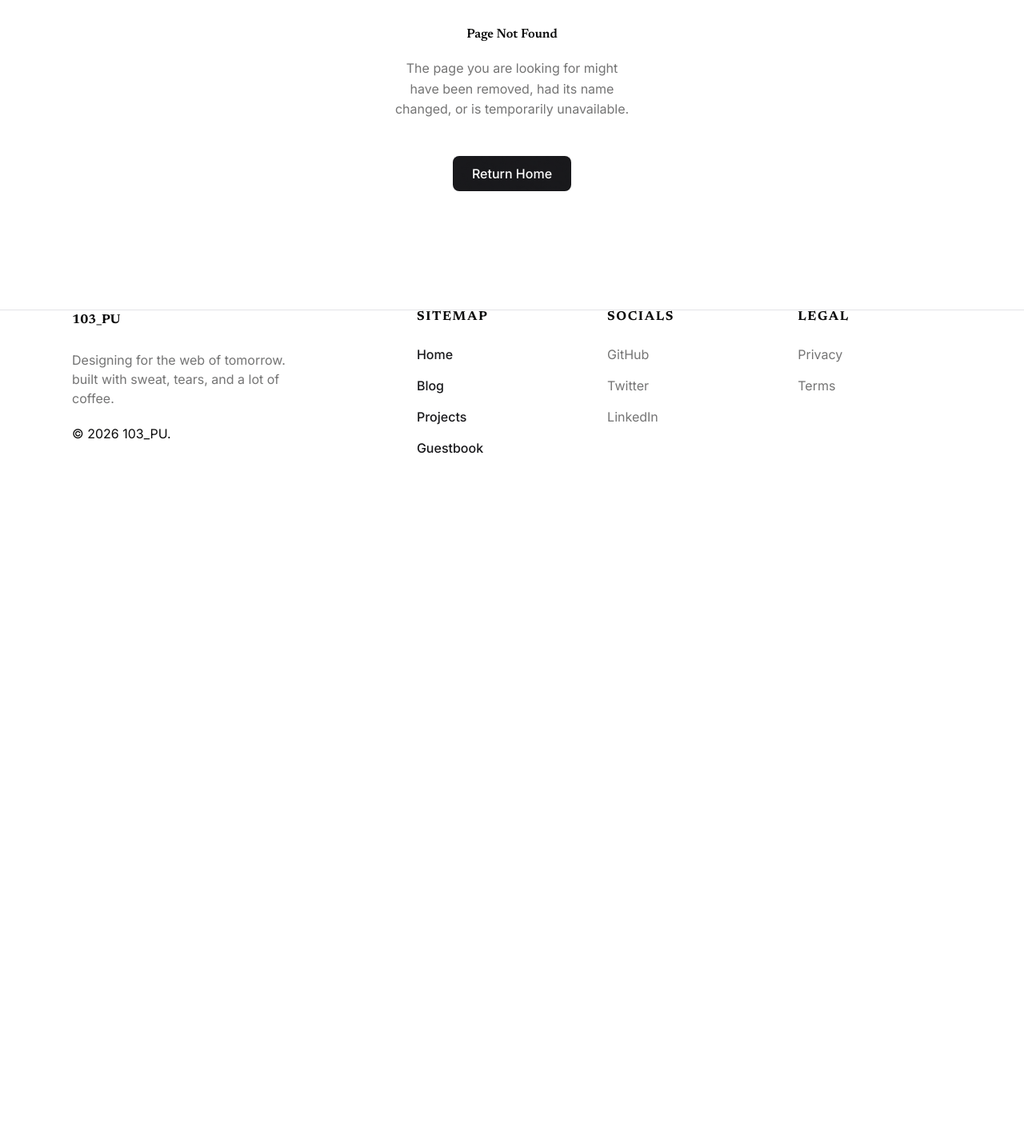
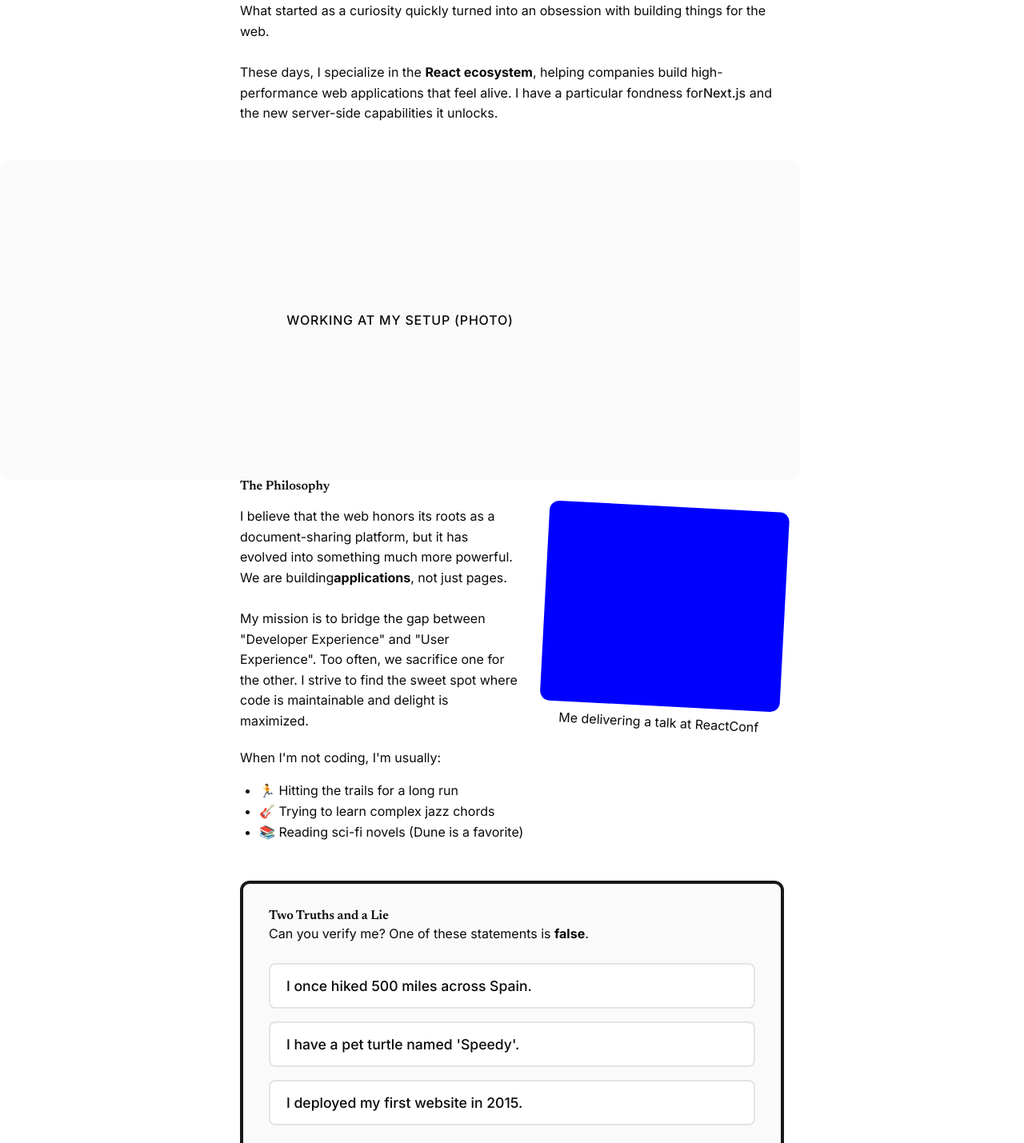
Before and after one commit to 103PU/BIO_NEW, a Next.js app: page /about in a window 1280 px wide. Before the commit this address had no page. Shown: the part 253-1682 px from the top of the page at 80% size. Before the commit the page ends 825 px from the top, so only its background shows below. Built offline with nearby package versions, Linux system fonts and the light colour scheme; no server answers.

Commit message:
Add About Page Josh Clone

```diff
--- /dev/null
+++ b/src/app/about/page.tsx
@@ -0,0 +1,128 @@
+'use client'
+
+import styled from 'styled-components'
+import Image from 'next/image'
+import { Heading, Text, Label } from '@/components/core/Typography'
+import { Spacer } from '@/components/core/Spacer'
+import { MagicLink } from '@/components/core/MagicLink'
+import { TwoTruths } from '@/features/about/components/TwoTruths'
+import { Newsletter } from '@/components/core/Newsletter'
+
+// Standard "Prose" Width
+const Container = styled.div`
+  max-width: 680px;
+  margin: 0 auto;
+  padding: 0 var(--space-md);
+`
+
+const FullBleed = styled.div`
+  width: 100%;
+  max-width: 1000px;
+  margin: var(--space-2xl) auto;
+
+  img {
+    border-radius: 12px;
+    width: 100%;
+    height: auto;
+    box-shadow: var(--shadow-lg);
+  }
+`
+
+const Floater = styled.div`
+  @media (min-width: 1100px) {
+    float: right;
+    width: 300px;
+    margin-left: 32px;
+    margin-bottom: 32px;
+    transform: rotate(3deg);
+  }
+
+  img {
+    border-radius: 12px;
+    box-shadow: var(--shadow-md);
+    border: 4px solid white;
+  }
+`
+
+export default function AboutPage() {
+    return (
+        <div style={{ paddingTop: '120px', paddingBottom: '60px' }}>
+            <Container>
+                <Heading $size="3xl">About Me</Heading>
+                <Spacer size="md" />
+                <Text $size="xl" style={{ color: 'hsl(var(--color-primary))', fontWeight: 500 }}>
+                    Hello! I'm 103_PU. I'm a software engineer, creative developer, and occasional designer.
+                </Text>
+                <Spacer size="xl" />
+
+                <Text>
+                    I started my coding journey back in 2015, tinkering with HTML and CSS in my dorm room.
+                    What started as a curiosity quickly turned into an obsession with building things for the web.
+                    <br /><br />
+                    These days, I specialize in the <strong>React ecosystem</strong>, helping companies build
+                    high-performance web applications that feel alive. I have a particular fondness for
+                    <MagicLink href="https://nextjs.org">Next.js</MagicLink> and the new server-side capabilities
+                    it unlocks.
+                </Text>
+
+                <Spacer size="xl" />
+            </Container>
+
+            <FullBleed>
+                <div style={{ position: 'relative', height: '400px', background: 'hsl(var(--color-surface))', borderRadius: '12px', display: 'flex', alignItems: 'center', justifyContent: 'center' }}>
+                    {/* Placeholder for real image */}
+                    <Label>Working at my Setup (Photo)</Label>
+                </div>
+            </FullBleed>
+
+            <Container>
+                <Heading $size="xl">The Philosophy</Heading>
+                <Spacer size="sm" />
+                <Floater>
+                    <div style={{ width: '100%', height: '250px', background: 'hsl(var(--color-accent))', borderRadius: '12px' }} />
+                    <Text $size="xs" $variant="subtle" style={{ textAlign: 'center', marginTop: 8 }}>
+                        Me delivering a talk at ReactConf
+                    </Text>
+                </Floater>
+                <Text>
+                    I believe that the web honors its roots as a document-sharing platform,
+                    but it has evolved into something much more powerful. We are building
+                    <strong>applications</strong>, not just pages.
+                    <br /><br />
+                    My mission is to bridge the gap between "Developer Experience" and "User Experience".
+                    Too often, we sacrifice one for the other. I strive to find the sweet spot where
+                    code is maintainable and delight is maximized.
+                </Text>
+
+                <Spacer size="md" />
+
+                <Text>
+                    When I'm not coding, I'm usually:
+                </Text>
+                <ul style={{ paddingLeft: '24px', margin: '16px 0', lineHeight: 1.6 }}>
+                    <li>🏃 Hitting the trails for a long run</li>
+                    <li>🎸 Trying to learn complex jazz chords</li>
+                    <li>📚 Reading sci-fi novels (Dune is a favorite)</li>
+                </ul>
+
+                <TwoTruths />
+
+                <Heading $size="xl">Get in Touch</Heading>
+                <Spacer size="sm" />
+                <Text>
+                    I'm currently <strong>open</strong> for new opportunities and collaborations.
+                    If you have a project that needs a creative touch, or just want to say hi,
+                    feel free to reach out!
+                </Text>
+                <Spacer size="md" />
+                <MagicLink href="mailto:hello@example.com" style={{ fontSize: '1.25rem', fontWeight: 600 }}>
+                    hello@103pu.dev
+                </MagicLink>
+            </Container>
+
+            <div style={{ maxWidth: '800px', margin: '60px auto 0' }}>
+                <Newsletter />
+            </div>
+        </div>
+    )
+}
--- a/src/app/layout.tsx
+++ b/src/app/layout.tsx
@@ -8,6 +8,7 @@ import { Footer } from '@/components/core/Footer'
 import { ThemeProvider } from '@/components/core/ThemeProvider'
 import { SoundProvider } from '@/components/core/SoundProvider'
 import { ScrollProgress } from '@/components/core/ScrollProgress'
+import { SkipLink } from '@/components/core/SkipLink'
 import { AuthProvider } from '@/components/core/AuthProvider'
 
 const inter = Inter({ subsets: ['latin'], variable: '--font-inter' })
@@ -35,8 +36,9 @@ export default function RootLayout({
                             <SoundProvider>
                                 <GlobalStyles />
                                 <ScrollProgress />
+                                <SkipLink />
                                 <Header />
-                                <main>{children}</main>
+                                <main id="main-content">{children}</main>
                                 <Footer />
                             </SoundProvider>
                         </ThemeProvider>
--- /dev/null
+++ b/src/features/about/components/TwoTruths.tsx
@@ -0,0 +1,132 @@
+'use client'
+
+import { useState } from 'react'
+import styled from 'styled-components'
+import { motion, AnimatePresence } from 'framer-motion'
+import useSound from 'use-sound'
+import { Heading, Text } from '@/components/core/Typography'
+import { Button } from '@/components/core/Button'
+
+// Data
+const STATEMENTS = [
+    { id: '1', text: "I once hiked 500 miles across Spain.", isLie: false },
+    { id: '2', text: "I have a pet turtle named 'Speedy'.", isLie: true },
+    { id: '3', text: "I deployed my first website in 2015.", isLie: false },
+]
+
+const Wrapper = styled.div`
+  background: hsl(var(--color-surface));
+  border: 4px solid hsl(var(--color-primary));
+  border-radius: 12px;
+  padding: 32px;
+  margin: 48px 0;
+  box-shadow: 12px 12px 0px hsl(var(--color-primary) / 0.2);
+`
+
+const Options = styled.div`
+  display: grid;
+  gap: 16px;
+  margin-top: 24px;
+`
+
+const OptionButton = styled.button<{ $status?: 'default' | 'correct' | 'wrong', $disabled?: boolean }>`
+  position: relative;
+  display: block;
+  width: 100%;
+  text-align: left;
+  padding: 16px 20px;
+  border: 2px solid hsl(var(--color-border));
+  border-radius: 8px;
+  background: ${p => {
+        if (p.$status === 'correct') return 'hsl(140deg 100% 90%)'; // Green-ish
+        if (p.$status === 'wrong') return 'hsl(0deg 100% 90%)'; // Red-ish
+        return 'hsl(var(--color-background))';
+    }};
+  color: hsl(var(--color-text));
+  font-size: 1.1rem;
+  font-weight: 500;
+  cursor: ${p => p.$disabled ? 'default' : 'pointer'};
+  transition: transform 0.2s, box-shadow 0.2s;
+
+  &:hover {
+    ${p => !p.$disabled && `
+      transform: translateY(-2px);
+      box-shadow: 0 4px 12px hsl(var(--shadow-color) / 0.1);
+      border-color: hsl(var(--color-primary));
+    `}
+  }
+`
+
+const Result = styled(motion.div)`
+  margin-top: 24px;
+  padding: 16px;
+  background: hsl(var(--color-background));
+  border-radius: 8px;
+  border: 1px dashed hsl(var(--color-text-subtle));
+`
+
+export const TwoTruths = () => {
+    const [played, setPlayed] = useState(false)
+    const [result, setResult] = useState<'won' | 'lost' | null>(null)
+
+    // Sounds (Placeholder urls, in real app use local files)
+    const [playWin] = useSound('/sounds/win.mp3', { volume: 0.5 });
+    const [playLose] = useSound('/sounds/lose.mp3', { volume: 0.5 });
+
+    const handleGuess = (isLie: boolean) => {
+        if (played) return
+        setPlayed(true)
+
+        if (isLie) {
+            setResult('won')
+            playWin()
+        } else {
+            setResult('lost')
+            playLose()
+        }
+    }
+
+    return (
+        <Wrapper>
+            <Heading $size="xl">Two Truths and a Lie</Heading>
+            <Text>Can you verify me? One of these statements is <strong>false</strong>.</Text>
+
+            <Options>
+                {STATEMENTS.map((item) => (
+                    <OptionButton
+                        key={item.id}
+                        onClick={() => handleGuess(item.isLie)}
+                        $disabled={played}
+                        $status={
+                            played
+                                ? (item.isLie ? 'correct' : (result === 'lost' ? 'wrong' : 'default'))
+                                : 'default'
+                        }
+                    >
+                        {item.text}
+                    </OptionButton>
+                ))}
+            </Options>
+
+            <AnimatePresence>
+                {played && (
+                    <Result
+                        initial={{ opacity: 0, height: 0 }}
+                        animate={{ opacity: 1, height: 'auto' }}
+                    >
+                        <Heading $size="md" style={{ color: result === 'won' ? 'green' : 'red' }}>
+                            {result === 'won' ? '🎉 Correct!' : '❌ Incorrect!'}
+                        </Heading>
+                        <Text style={{ marginTop: 8 }}>
+                            I actually <strong>do</strong> have a turtle, but his name is "Flash", not "Speedy".
+                            Also, I walked 500 miles across Spain (The Camino de Santiago) in 2018!
+                        </Text>
+                        <div style={{ marginTop: 16 }}>
+                            <Button onClick={() => window.location.reload()}>Play Again</Button>
+                        </div>
+                    </Result>
+                )}
+            </AnimatePresence>
+        </Wrapper>
+    )
+}
--- a/src/styles/GlobalStyles.ts
+++ b/src/styles/GlobalStyles.ts
@@ -121,10 +121,17 @@ const GlobalStyles = createGlobalStyle`
     font-family: inherit;
   }
 
-  /* Selection Color */
+  /* Module C: Custom Selection */
   ::selection {
-    background-color: hsl(var(--color-accent) / 0.3);
-    color: hsl(var(--color-text));
+    background-color: hsl(var(--color-primary));
+    color: hsl(var(--color-background));
+  }
+
+  /* Module A: Custom Focus Ring */
+  :focus-visible {
+    outline: none;
+    box-shadow: 0 0 0 2px hsl(var(--color-background)), 0 0 0 5px hsl(var(--color-primary));
+    border-radius: 4px;
   }
 `;
 
```
